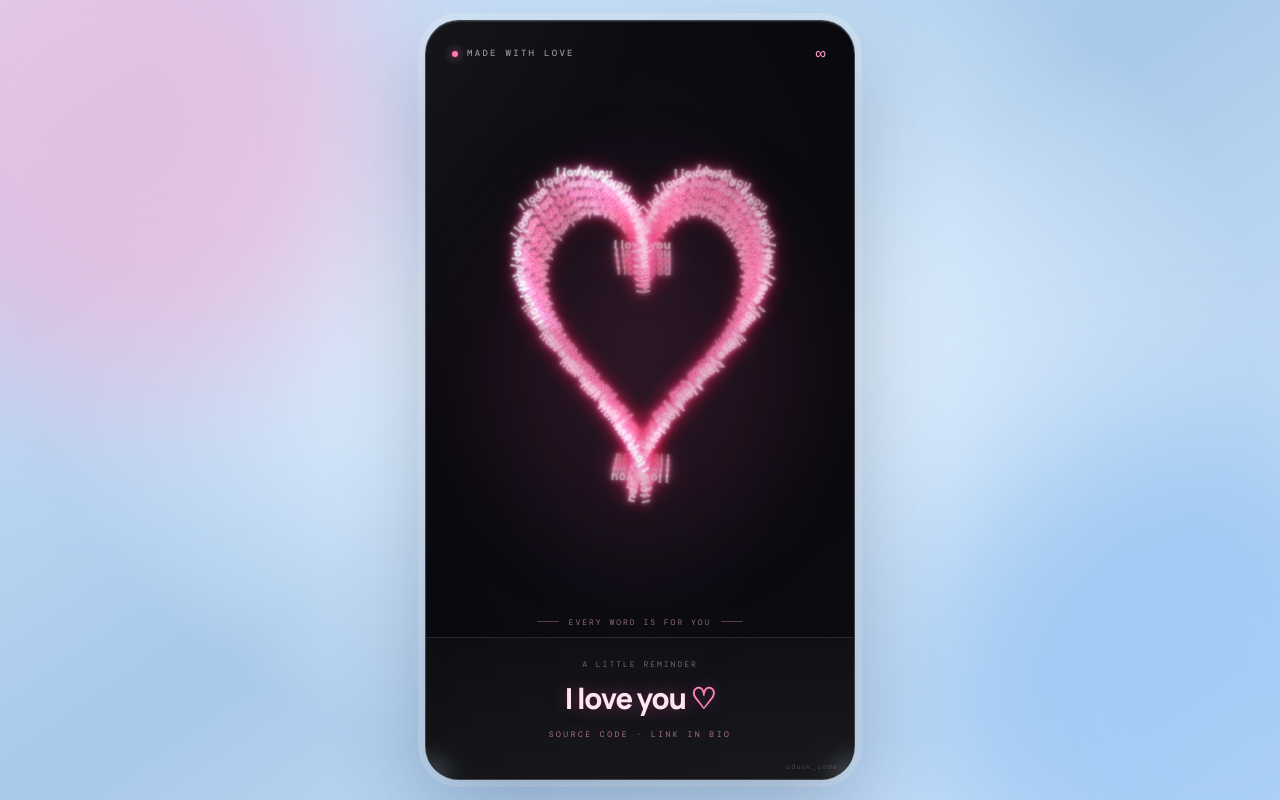
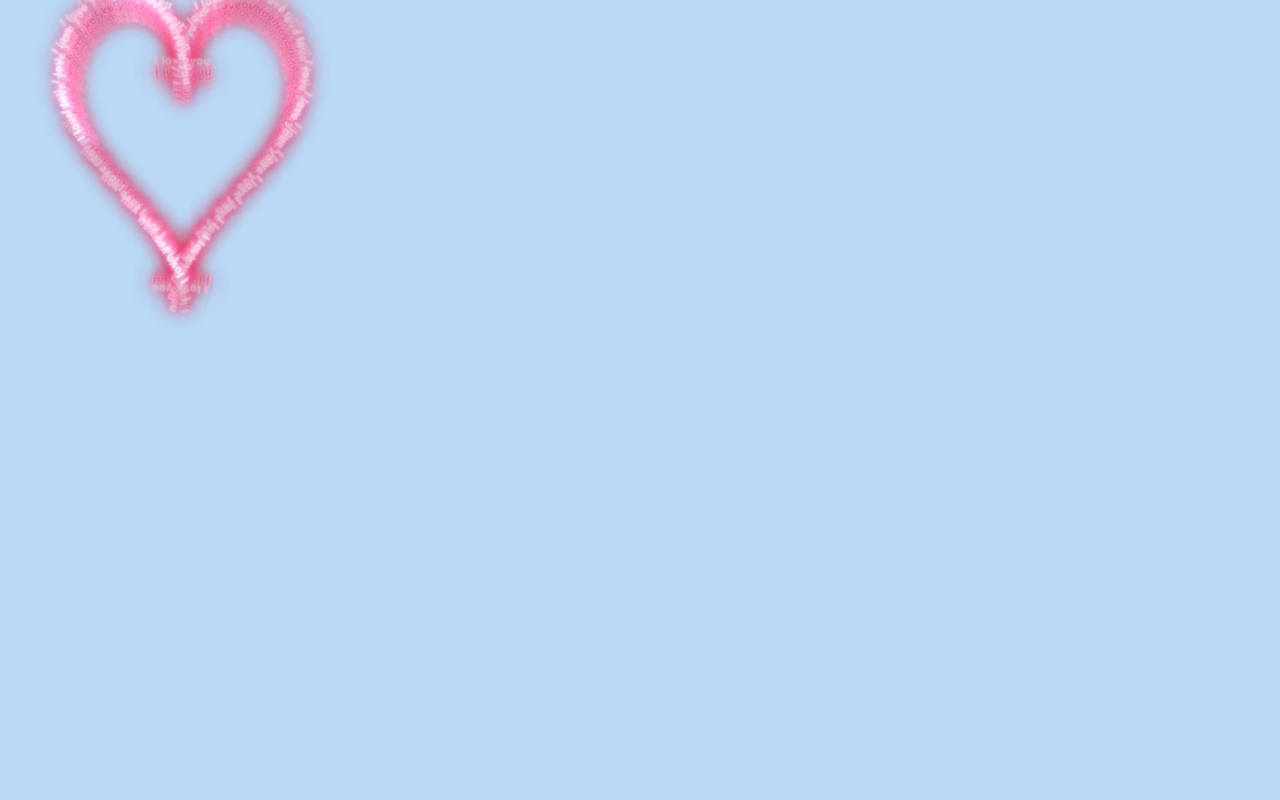
Before and after one commit to enterprisejh09-ai/love, a plain HTML site: page index.html in a window 1280 px wide. Drawn offline with nearby package versions, Linux system fonts and the light colour scheme.

Commit message:
Restore original minimal heart page

```diff
--- a/index.html
+++ b/index.html
@@ -3,45 +3,11 @@
 <head>
   <meta charset="UTF-8">
   <meta name="viewport" content="width=device-width, initial-scale=1.0">
-  <meta name="theme-color" content="#b9d9f5">
-  <meta name="description" content="A glowing 3D heart made from the words I love you.">
-  <title>I Love You — A Heart Made of Words</title>
-  <link rel="preconnect" href="https://fonts.googleapis.com">
-  <link rel="preconnect" href="https://fonts.gstatic.com" crossorigin>
-  <link href="https://fonts.googleapis.com/css2?family=DM+Mono:wght@400;500&family=Manrope:wght@400;500;600;700;800&display=swap" rel="stylesheet">
+  <title>I Love You Heart</title>
   <link rel="stylesheet" href="style.css">
 </head>
 <body>
-  <main class="scene" aria-label="An animated heart made from repeated I love you messages">
-    <div class="ambient ambient--one"></div>
-    <div class="ambient ambient--two"></div>
-
-    <section class="phone-frame">
-      <div class="frame-glow"></div>
-      <header class="topbar">
-        <span class="topbar__dot"></span>
-        <span>MADE WITH LOVE</span>
-        <span class="topbar__right">∞</span>
-      </header>
-
-      <div class="heart-stage">
-        <div class="heart-aura"></div>
-        <div class="heart" id="heart" aria-hidden="true"></div>
-        <div class="heart-caption">
-          <span class="caption-line"></span>
-          <span>EVERY WORD IS FOR YOU</span>
-          <span class="caption-line"></span>
-        </div>
-      </div>
-
-      <footer class="bottom-panel">
-        <div class="bottom-panel__label">A LITTLE REMINDER</div>
-        <div class="bottom-panel__message">I love you <span>♡</span></div>
-        <div class="bottom-panel__sub">SOURCE CODE · LINK IN BIO</div>
-      </footer>
-      <div class="watermark">oduok_code</div>
-    </section>
-  </main>
+  <main id="heart" class="heart" aria-label="I love you animated heart"></main>
   <script src="script.js"></script>
 </body>
 </html>
```
